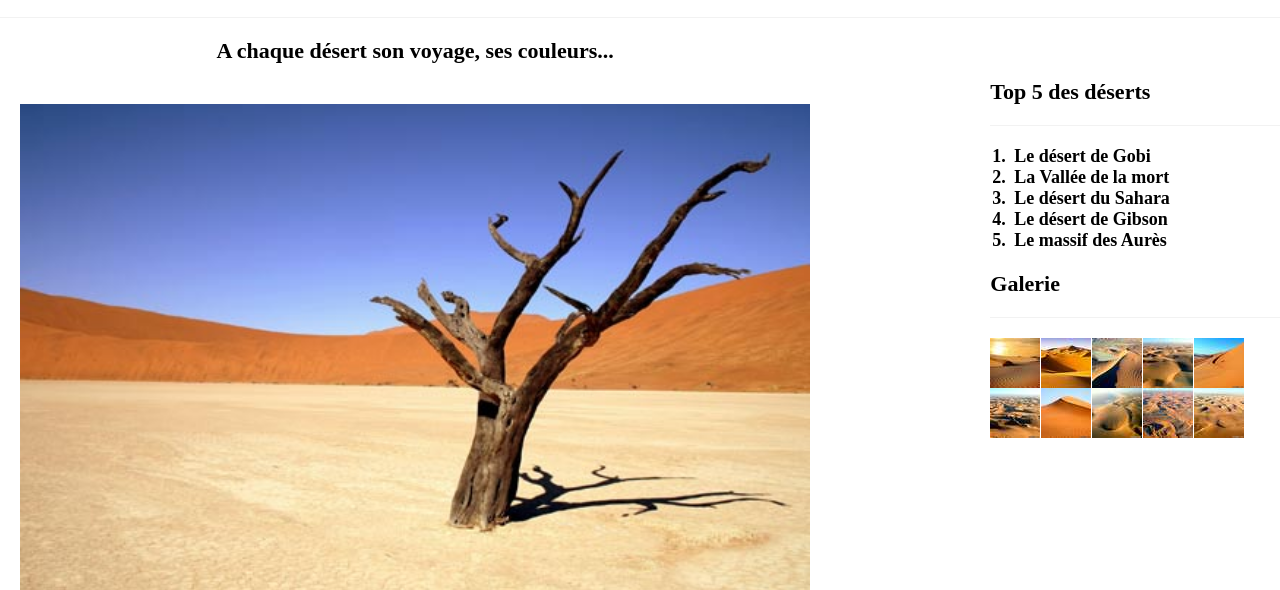
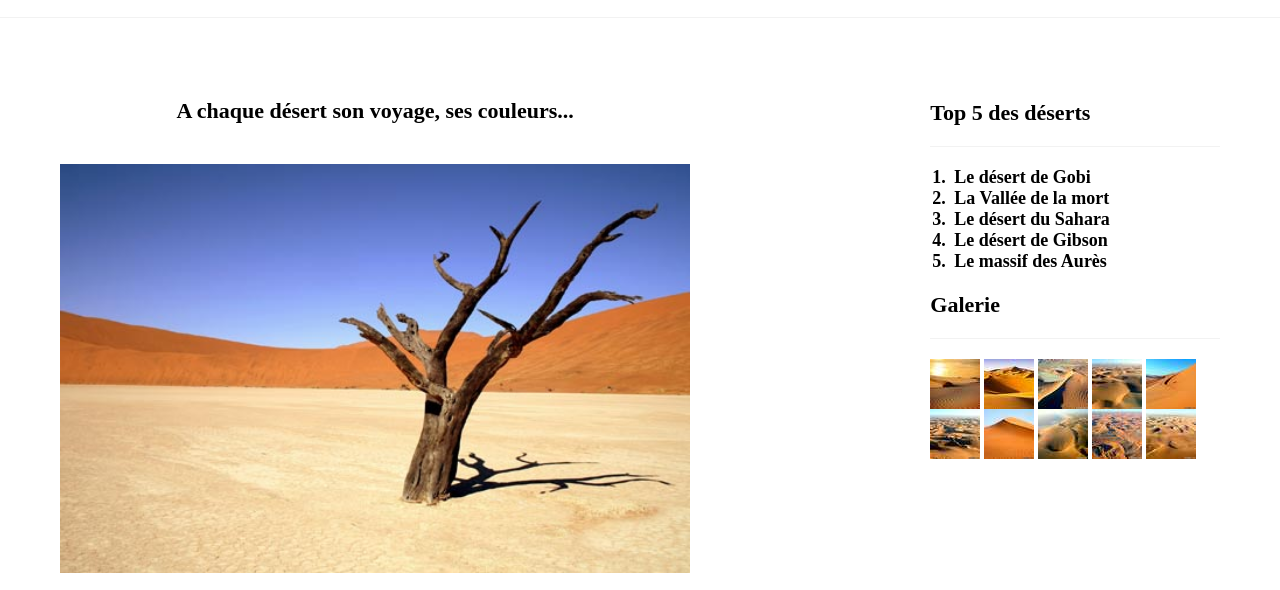
Before and after one commit to MSI-DEV/projet-site-desert-du-monde, a plain HTML site: page index.html in a window 1280 px wide. Shown: the part 150-740 px from the top of the page. Drawn offline with Linux system fonts and the light colour scheme.

Commit message:
first commit

```diff
--- a/assets/style.css
+++ b/assets/style.css
@@ -6,10 +6,6 @@
 }
 html {
     font-size: 20px;
-}
-body {
-    /* background-color: grey; */
-
 }
 /* header */
 .container{
@@ -161,8 +157,9 @@ header{
 main{
     display: flex;
     flex-direction: row;
-
-
+    justify-content: space-between;
+    padding: 2rem;
+    justify-content: flex-start;
 }
 article{
     width: 100%;
@@ -171,15 +168,17 @@ article{
 }
 article h2{
     font-size: 1.1rem;
+    margin-top: 1rem;
 }
 section{
     display: flex;
     flex-direction: column;
     margin-bottom: 22rem;
-    margin-left: 5rem;
-    margin-right: 3rem;
+    margin-left: 8rem;
+    margin-right:4rem;
     margin-top: .5rem;
-    width: 30%;
+    width: 40%;
+
     /* border: solid 1px green; */
 }
 .logo-title{
@@ -233,6 +232,7 @@ a{
     /* border: solid 1px red;  */
 }
 .galerie-images img{
-    margin-right: 1px;
+    margin-right: 4px;
+
 }
 }
```
